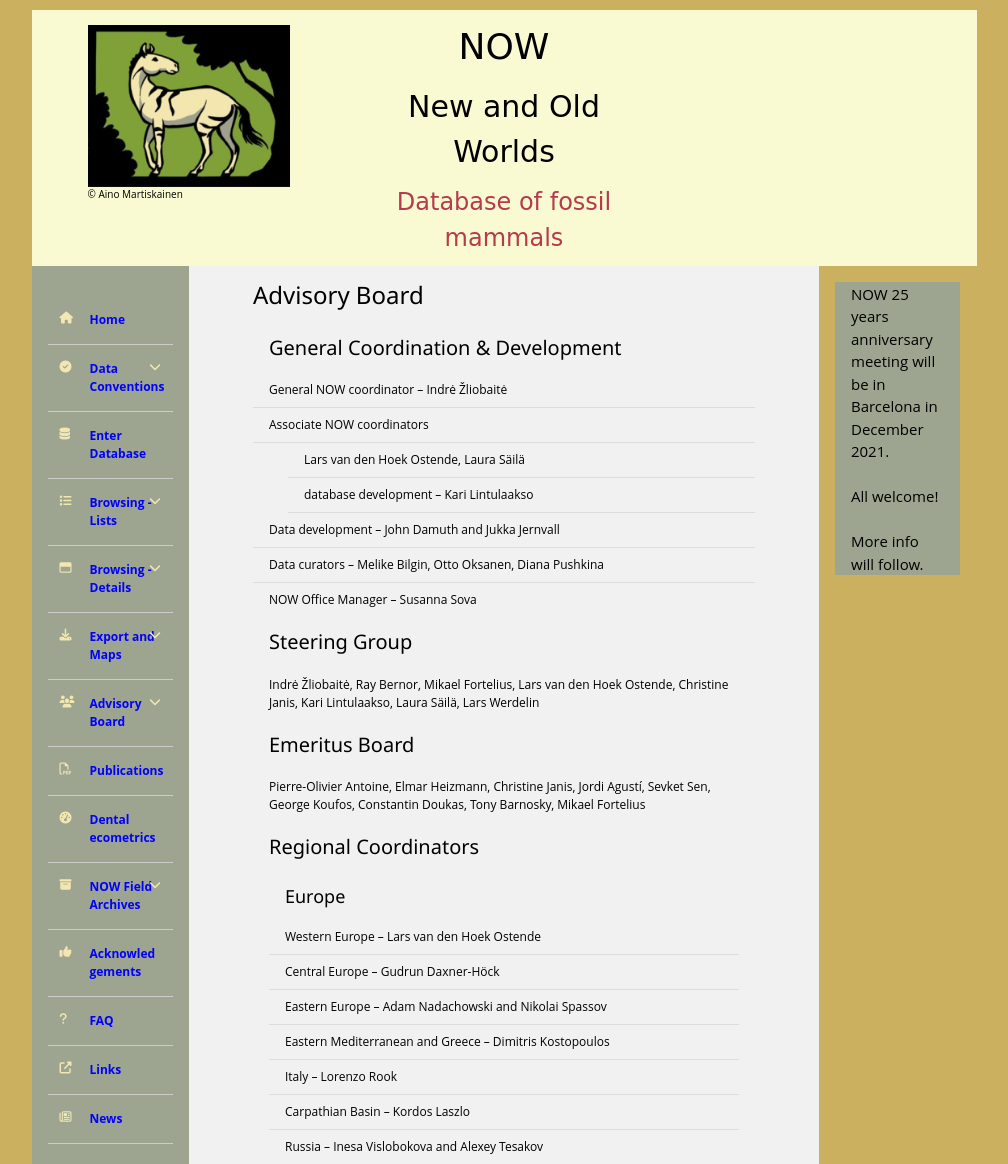
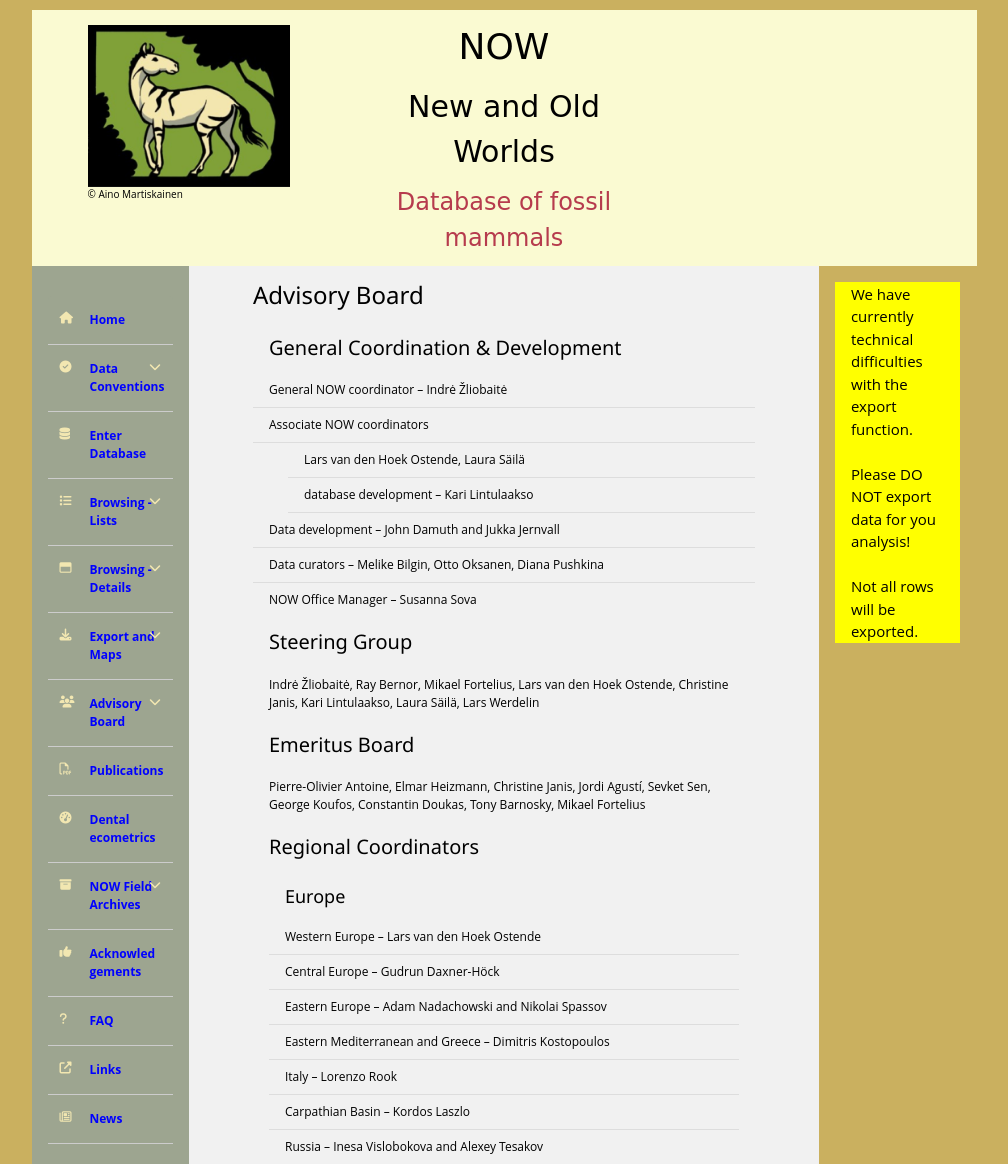
Before and after one commit to karilint/new_and_old_worlds, a Django app: template now/templates/board.html in a window 1280 px wide. Shown: the top 1164 px of the page, without its empty margins (136-1144 px from the left). Run offline with Django 3.2, Linux system fonts and the light colour scheme; the template is opened without the code that fills it, so the values that code supplies are empty; some libraries are stand-ins or nearby versions.

Commit message:
Export not working!

```diff
--- a/now/templates/now_base_generic.html
+++ b/now/templates/now_base_generic.html
@@ -228,8 +228,12 @@
         <header>
           <h6 style="display:none;">Highlights</h6>
         </header>
-        <aside class="w3-container" style="background-color: #9DA590;">
-          <p>NOW 25 years anniversary meeting will be in Barcelona in December 2021.<br><br>All welcome!<br><br>More info will follow.</p>
+        <aside class="w3-container" style="background-color: yellow">
+          <p>We have currently technical difficulties with the export function.</p>
+          <br>
+          <p>Please DO NOT export data for you analysis!</p>
+          <br>
+          <p>Not all rows will be exported.</p>
         </aside>
       </section>
     </div>
```
